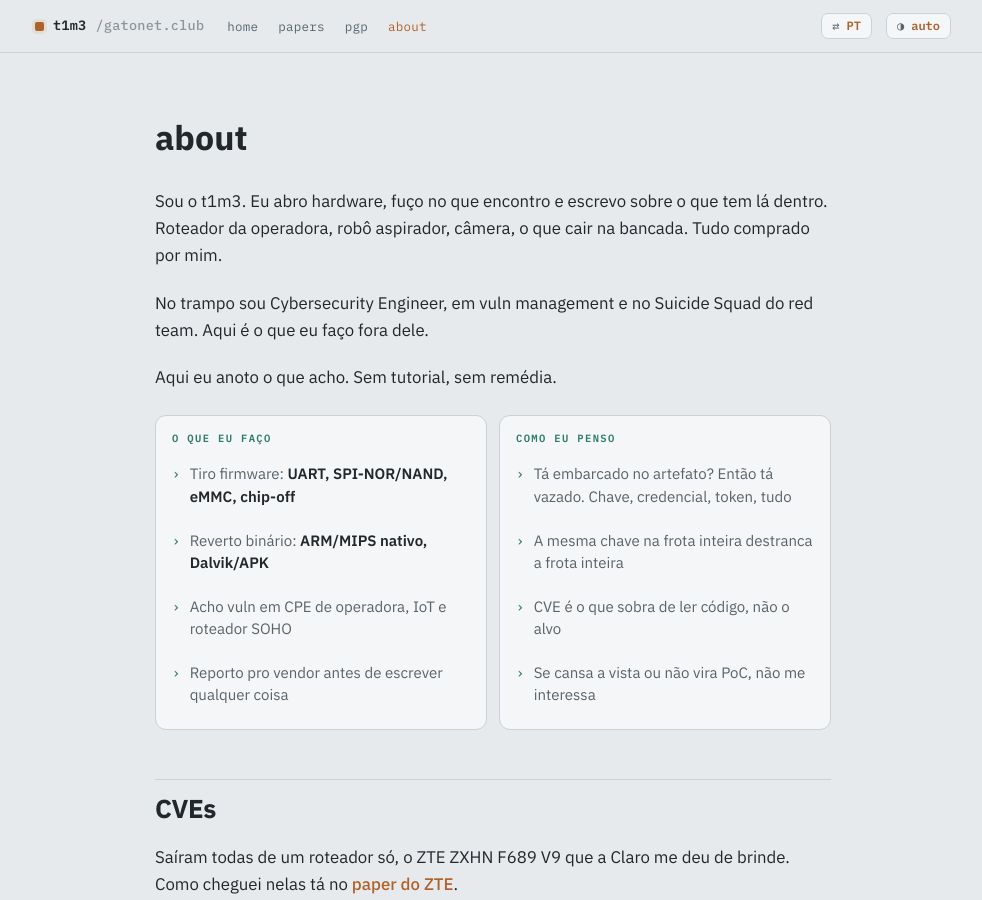
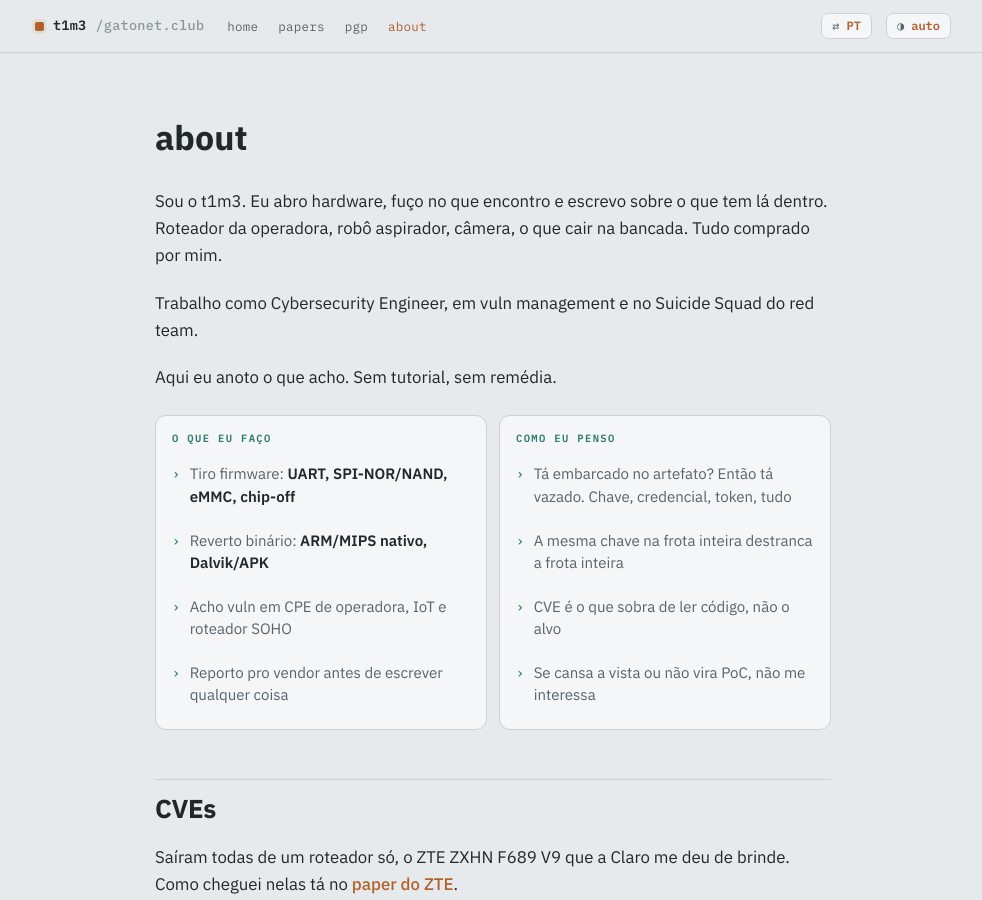
Before and after one commit to digitalgangst4r/digitalgangst4r.github.io, a Jekyll site: the page built from about.md, in a window 1280 px wide and 900 px high. Shown: the whole window, without its empty margins (147-1129 px from the left). Built offline with Jekyll 4.4.1, drawn with Linux system fonts in a browser that asks for light colours.

Commit message:
Deixa a linha do cargo no about factual e direta (tira 'no trampo' e o filler)

```diff
--- a/about.md
+++ b/about.md
@@ -7,7 +7,7 @@ description: "t1m3: abro hardware, tiro firmware e caço vulnerabilidade."
 
 <p data-en="I&#x27;m t1m3. I open hardware, dig into what I find, and write about what&#x27;s inside. ISP routers, robot vacuums, cameras, whatever lands on the bench. All bought with my own money.">Sou o t1m3. Eu abro hardware, fuço no que encontro e escrevo sobre o que tem lá dentro. Roteador da operadora, robô aspirador, câmera, o que cair na bancada. Tudo comprado por mim.</p>
 
-<p data-en="By day I&#x27;m a Cybersecurity Engineer, in vuln management and on the red team&#x27;s Suicide Squad. This is what I do outside of it.">No trampo sou Cybersecurity Engineer, em vuln management e no Suicide Squad do red team. Aqui é o que eu faço fora dele.</p>
+<p data-en="I work as a Cybersecurity Engineer, in vuln management and on the red team&#39;s Suicide Squad.">Trabalho como Cybersecurity Engineer, em vuln management e no Suicide Squad do red team.</p>
 
 <p data-en="This is where I log what I find. No tutorials, no fluff.">Aqui eu anoto o que acho. Sem tutorial, sem remédia.</p>
 
```
